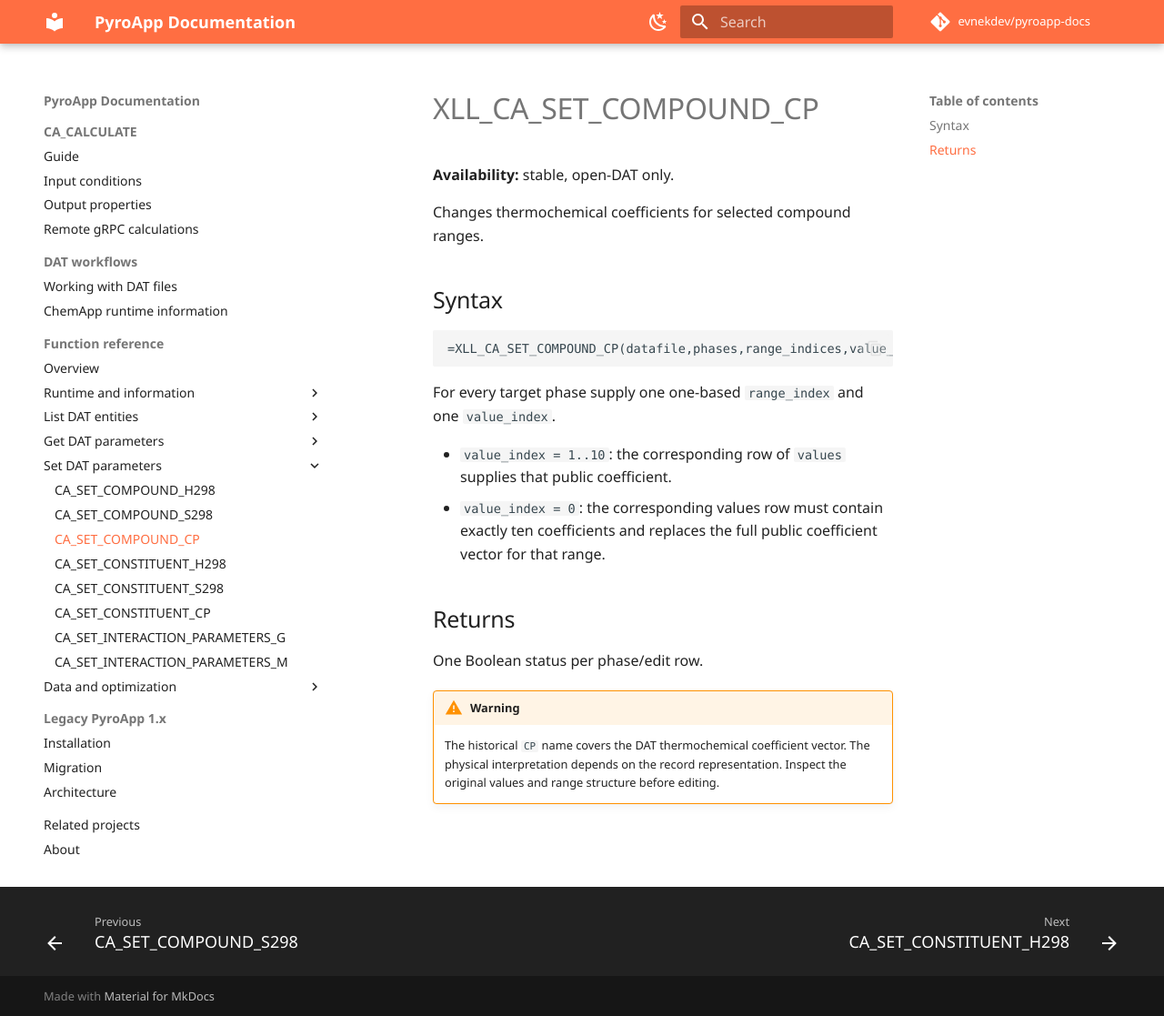
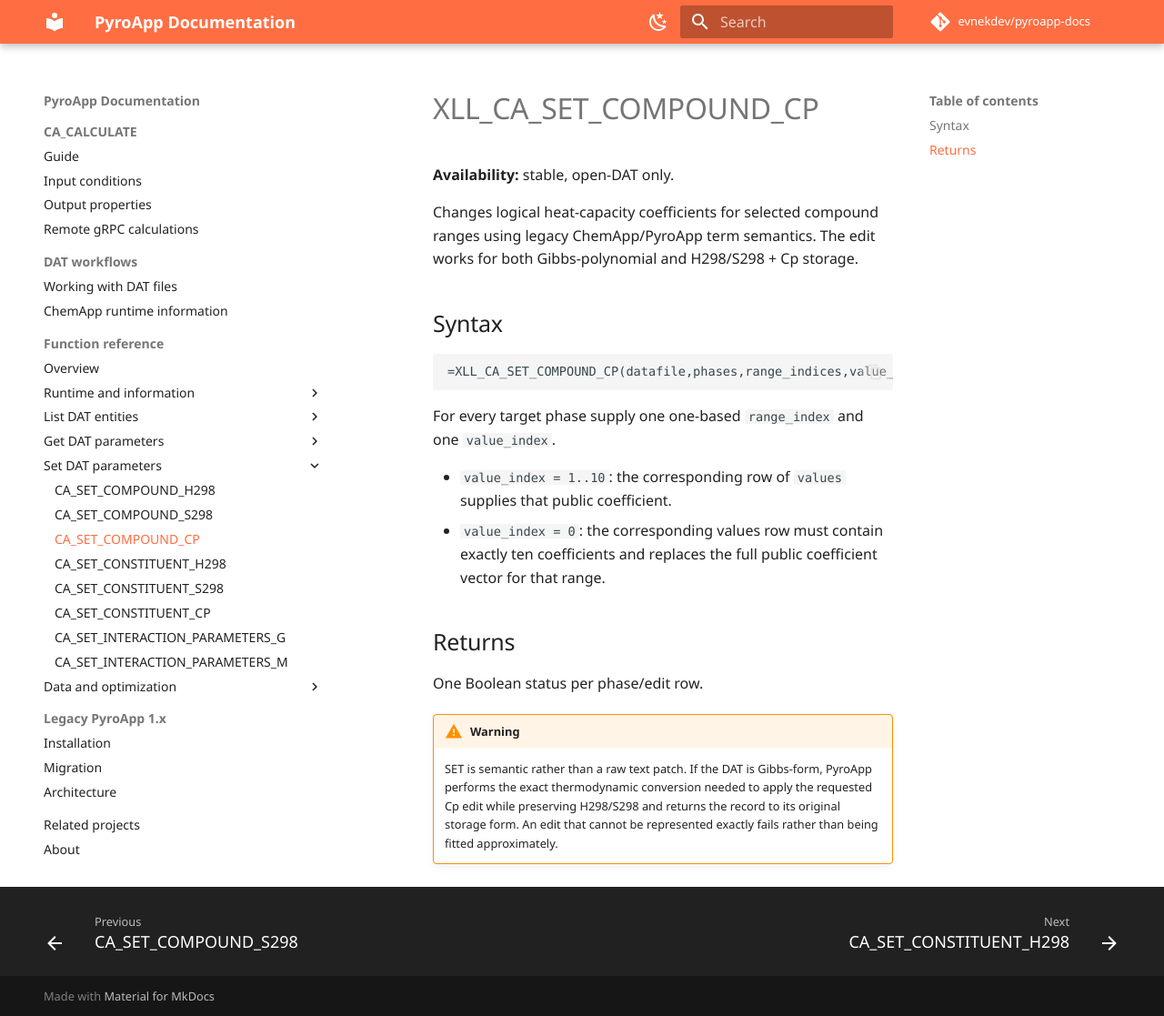
Before and after one commit to evnekdev/pyroapp-docs, an MkDocs documentation site: the page built from docs/functions/ca_set_compound_cp.md, in a window 1280 px wide and 1117 px high. Shown: the whole window at 91% size. Built offline with MkDocs 1.6.1 and Material for MkDocs 9.7.7, drawn with Linux system fonts in a browser that asks for light colours; some web fonts are replaced; comment, search, counter and statistics services are not loaded.

Commit message:
docs: document legacy Cp term parity

```diff
--- a/docs/functions/ca_set_compound_cp.md
+++ b/docs/functions/ca_set_compound_cp.md
@@ -2,7 +2,7 @@
 
 **Availability:** stable, open-DAT only.
 
-Changes thermochemical coefficients for selected compound ranges.
+Changes logical heat-capacity coefficients for selected compound ranges using legacy ChemApp/PyroApp term semantics. The edit works for both Gibbs-polynomial and H298/S298 + Cp storage.
 
 ## Syntax
 
@@ -20,4 +20,4 @@
 One Boolean status per phase/edit row.
 
 !!! warning
-    The historical `CP` name covers the DAT thermochemical coefficient vector. The physical interpretation depends on the record representation. Inspect the original values and range structure before editing.
+    SET is semantic rather than a raw text patch. If the DAT is Gibbs-form, PyroApp performs the exact thermodynamic conversion needed to apply the requested Cp edit while preserving H298/S298 and returns the record to its original storage form. An edit that cannot be represented exactly fails rather than being fitted approximately.
```
